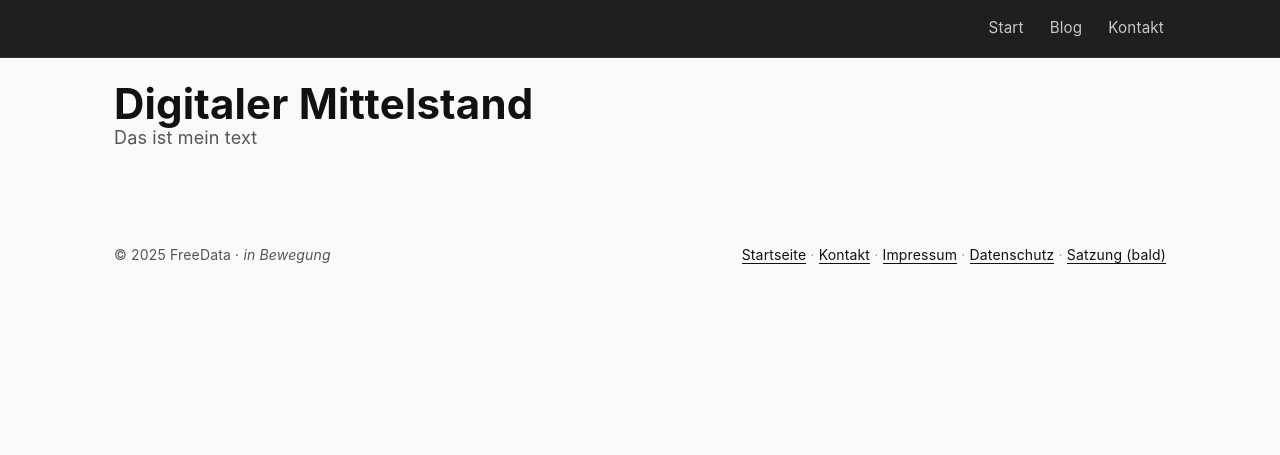
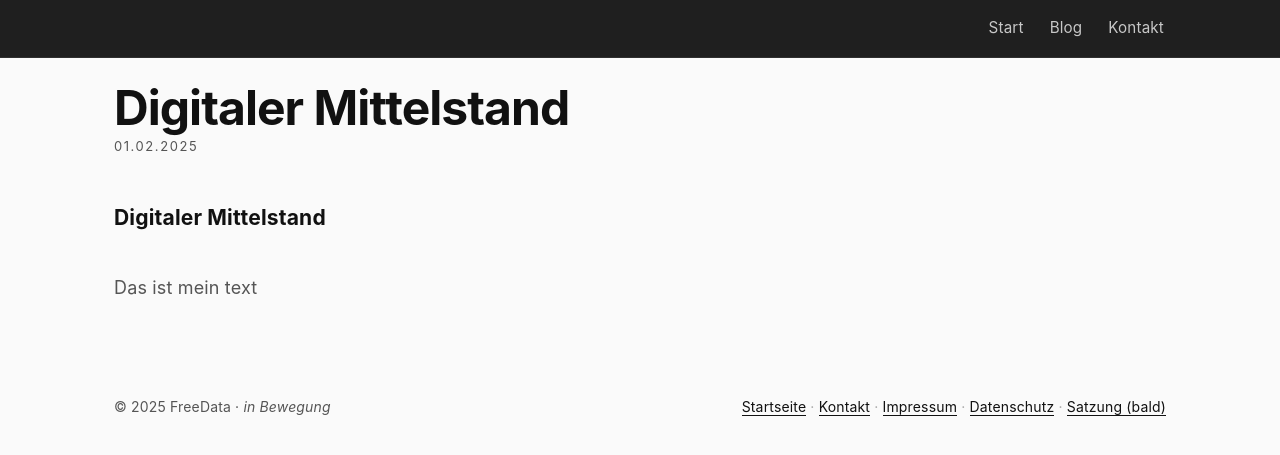
Before and after one commit to freedata-coop/freedata-coop.github.io, a Jekyll site: the page built from _posts/2025-02-02-digitaler Mittelstand.md, in a window 1280 px wide. Shown: the top 455 px of the page. Built offline with Jekyll 4.4.1, drawn with Linux system fonts in a browser that asks for light colours.

Commit message:
update post

```diff
--- /dev/null
+++ b/_layouts/post.html
@@ -0,0 +1,21 @@
+---
+layout: default
+---
+
+<article class="post">
+
+  <header class="post-header">
+    <h1 class="post-title">{{ page.title }}</h1>
+
+    <div class="post-meta">
+      <span class="post-date">
+        {{ page.date | date: "%d.%m.%Y" }}
+      </span>
+    </div>
+  </header>
+
+  <div class="post-content">
+    {{ content }}
+  </div>
+
+</article>
--- a/_posts/2025-02-02-digitaler Mittelstand.md
+++ b/_posts/2025-02-02-digitaler Mittelstand.md
@@ -11,5 +11,5 @@
 
 <!--more-->
 
-## Digitaler Mittelstand
+### Digitaler Mittelstand
 Das ist mein text
--- a/assets/custom.css
+++ b/assets/custom.css
@@ -178,7 +178,7 @@
   color: var(--muted);
   font-size: 16px;
   line-height: 1.55;
-  max-width: 75ch;
+  max-width: 100ch;
 }
 
 /* Weiterlesen-Link schlicht */
@@ -189,3 +189,34 @@
   opacity: .9;
 }
 .blog-read a:hover{ opacity: 1; }
+
+
+/* ================= Blog Post Layout ================= */
+
+.post-header{
+  margin-bottom: 24px;
+  display: grid;
+  gap: 4px;
+}
+
+.post-title{
+  margin: 0;
+  font-size: clamp(32px,5vw,48px);
+  line-height: 1.1;
+  color: var(--fg);
+}
+
+.post-meta{
+  font-size: 13px;
+  color: var(--muted);
+  text-transform: uppercase;
+  letter-spacing: .12em;
+}
+
+.post-content{
+  display: grid;
+  gap: 18px;
+  font-size: 18px;
+  line-height: 1.6;
+  max-width: 100ch;
+}
```
Also changed, not shown: other parts of _posts/2025-02-02-digitaler Mittelstand.md (+1 -1 lines), _posts/2025-02-01-digitale-souveränität.md (+1 -2 lines), _posts/2025-02-05-digitale-freiheit.md (+1 -1 lines).
